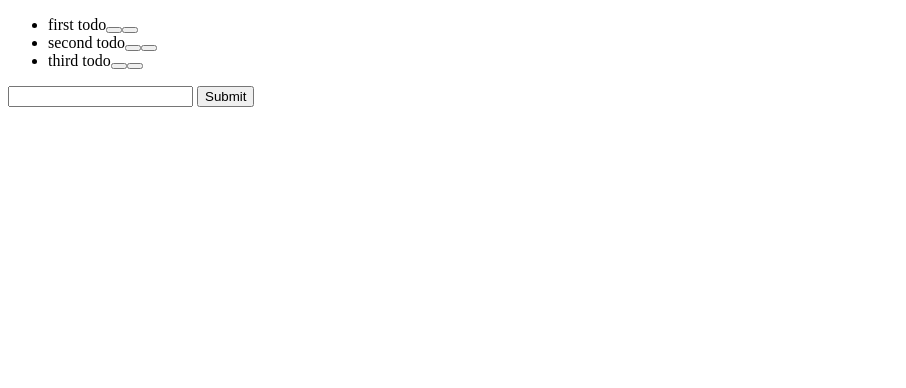
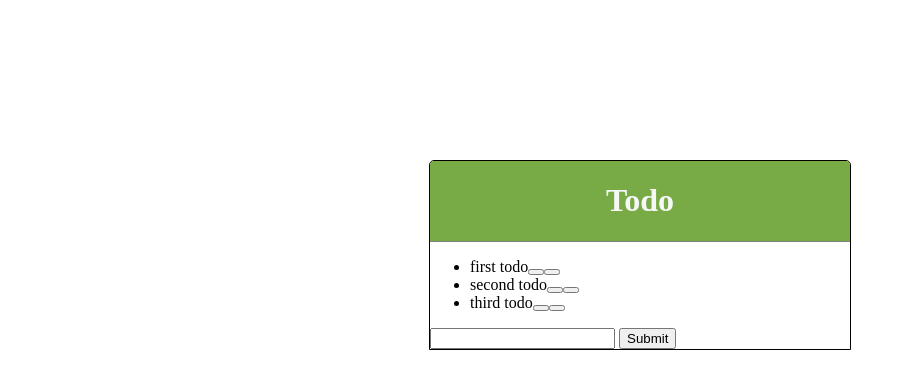
Before and after one commit to starsuit/FAC16-todo-app, a website: page skeleton/index.html in a window 1280 px wide. Shown: the whole page, without its empty margins (0-906 px from the left). Drawn offline with Linux system fonts and the light colour scheme.

Commit message:
css body styling

```diff
--- a/skeleton/index.html
+++ b/skeleton/index.html
@@ -6,13 +6,18 @@
     <link rel="stylesheet" href="./style.css" />
   </head>
   <body>
+    <div class="wholecontainer">
+      <header class="wholecontainer-header">
+        <h1 class="header__title">Todo</h1>
+      </header>
     <div id="todo-container">
       <ul></ul>
     </div>
     <form id="add-todo">
-      <input type="text" name="description" value="" />
+      <input type="text" required name="description" value="" />
       <input type="submit" name="" value="Submit" />
     </form>
+  </div>
   </body>
   <script type="text/javascript" src="./logic.js"></script>
   <script type="text/javascript" src="./dom.js"></script>
--- a/skeleton/style.css
+++ b/skeleton/style.css
@@ -1,3 +1,9 @@
+body {
+  margin: 0;
+  display: flex;
+  justify-content: center;
+}
+
 .blue {
   background-color: blue;
   height: 50px;
@@ -9,3 +15,34 @@
   height: 50px;
   width: 50px;
 }
+
+.wholecontainer {
+  border: 1px solid black;
+  border-radius: 5px 5px 0px 0px;
+  width: 100vw;
+  display: flex;
+  flex-direction: column;
+  align-content: center;
+}
+
+.wholecontainer-header {
+  border-bottom: 1px solid grey;
+  background-color: hsl(90,42%,47%);
+  border-radius: 4px 4px 0px 0px;
+}
+
+.header__title {
+  text-align: center;
+  color: hsl(0,0%,97%);
+}
+
+@media only screen and (min-width: 420px) {
+  .wholecontainer {
+    width: 420px;
+    /*float: center;*/
+  }
+
+  body {
+    padding-top: 20vh;
+  }
+}
```
